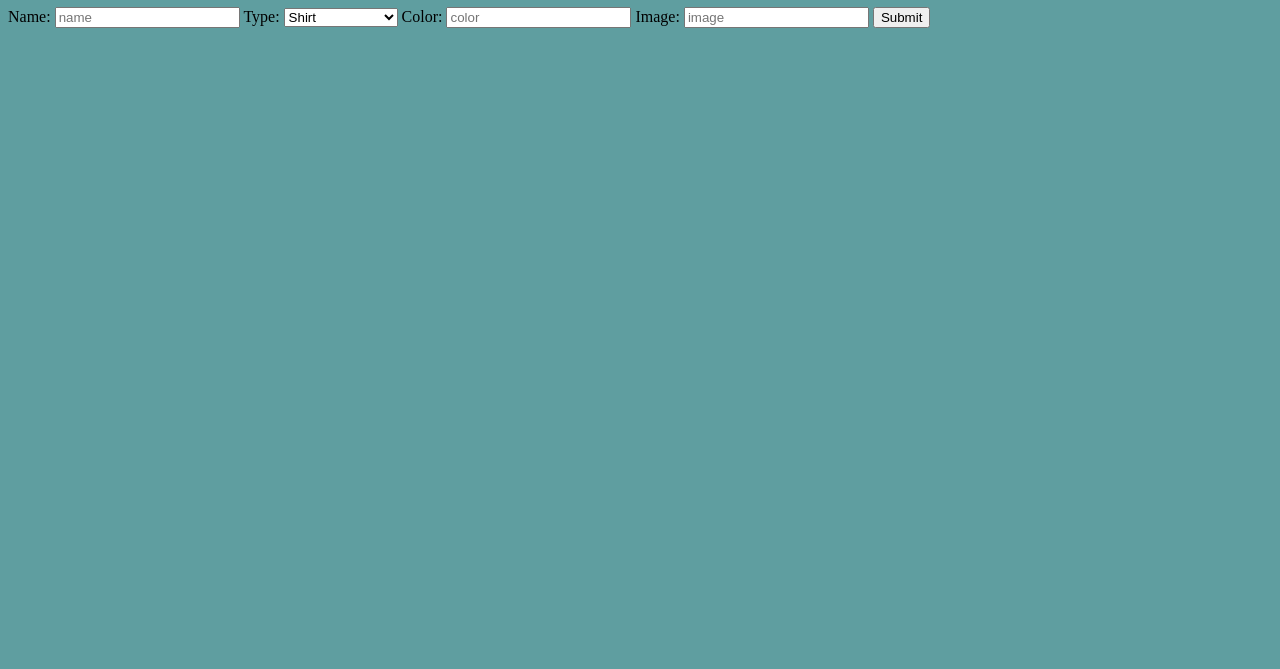
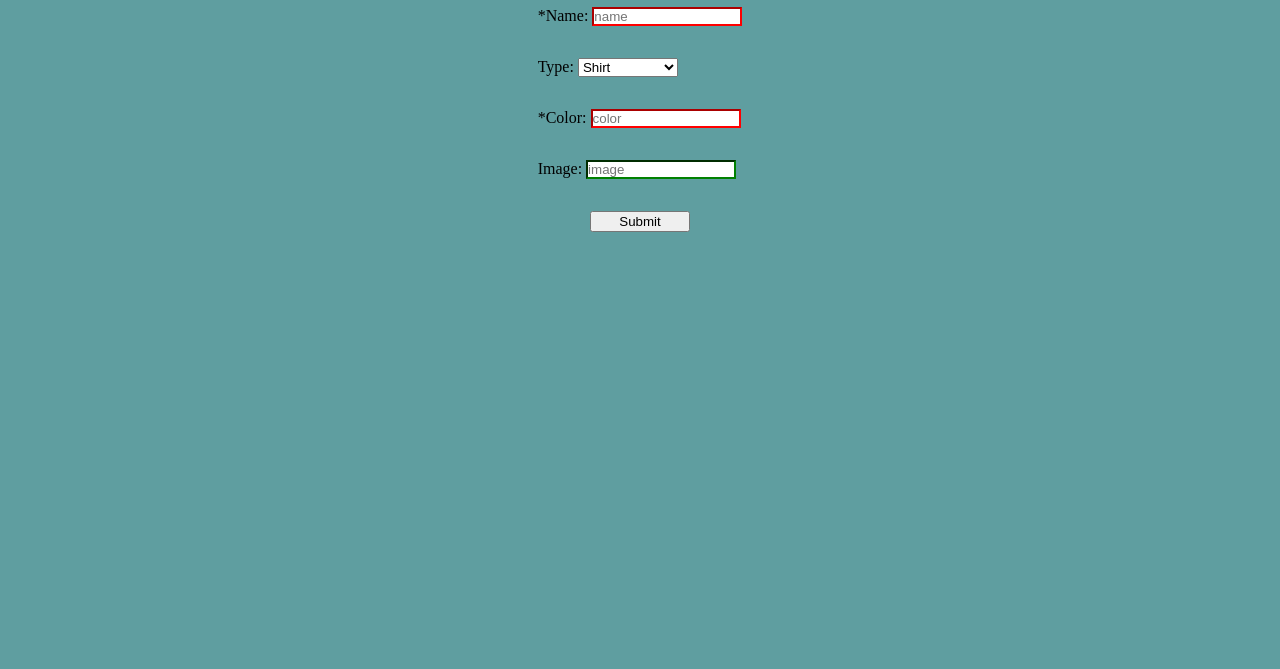
Before and after one commit to Agonzalz/virtual_closet, a plain HTML site: page closet/outfit_creator.html in a window 1280 px wide. Shown: the part 131-800 px from the top of the page. Drawn offline with Linux system fonts and the light colour scheme.

Commit message:
changed styling and formatting

```diff
--- a/closet/outfit_creator.css
+++ b/closet/outfit_creator.css
@@ -2,7 +2,31 @@
 html{
     background-color: cadetblue;
 }
+body {
+    display: flex;
+    flex-direction: column;
+    align-items: center;
 
+}
+
+form {
+    display: flex;
+    flex-direction: column;
+    align-items: flex-start;
+    gap: 2em;
+}
+
+input {
+    box-sizing: border-box;
+    width:150px;
+    padding: 0;
+    margin: 0;
+}
+
+select, button {
+    align-self: center;
+    width: 100px;
+}
 
 nav {
     background-color: burlywood;
@@ -12,3 +36,14 @@ nav {
     border-radius: 20px;
     padding: 1em;
 }
+
+input:invalid {
+    border-color: red;
+}
+input:focus {
+    border-color: blue;
+}
+
+input:valid{
+    border-color: green;
+}
--- a/closet/outfit_creator.html
+++ b/closet/outfit_creator.html
@@ -14,9 +14,9 @@
     <h1>Create an Outfit</h1>
     <form action = "example.com/" method="post">
         <label for="name" >
-            Name: <input id = name type="text" placeholder="name" name="name">
+            *Name: <input id = name type="text" placeholder="name" name="name" required>
         </label>
-        <label for="type">Type: </label>
+        <label for="type">Type:
              <select name = "type">
                 <optgroup label="Tops">
                     <option value="outerwear">Outerwear</option>
@@ -33,8 +33,10 @@
                     <option value="sandals">Sandals</option>
                 </optgroup>
                 </select>
+        </label>
         <label for= "color">
-            Color: <input id = color type="text" placeholder="color" name = "color">
+            *Color: <input id = color type="text" placeholder="color" name = "color" required>
+        </label>
         <label for = "image">
             Image: <input id = img type="text" placeholder="image">
         </label>
```
Lines whose indentation alone changed are shown as unchanged.
